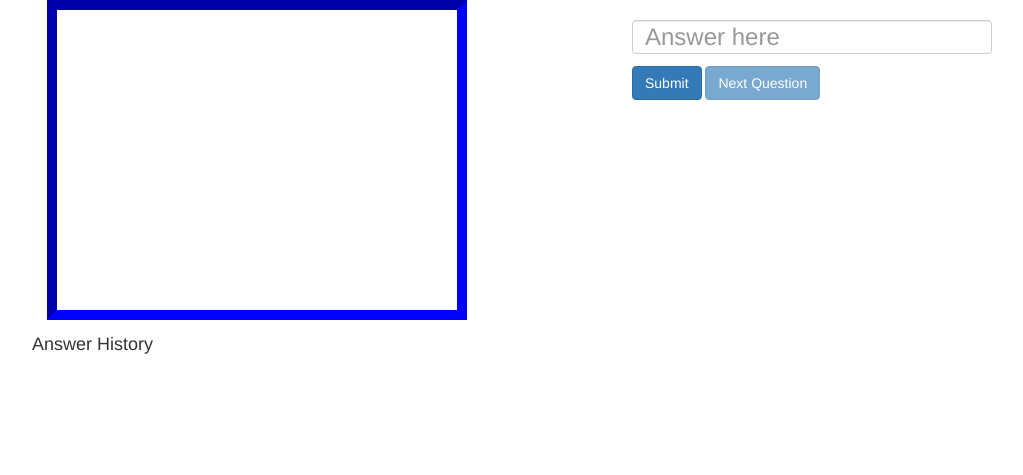
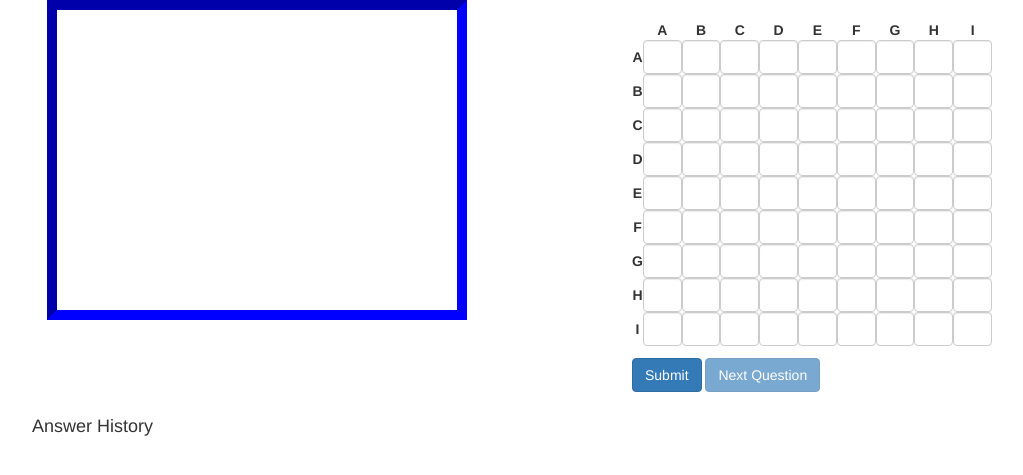
Before and after one commit to richs1000/adjacency, a PHP site: page / in a window 1280 px wide. Shown: the top 475 px of the page, without its empty margins (23-1046 px from the left). Run offline with PHP 8.4, Linux system fonts and the light colour scheme; some libraries are stand-ins or nearby versions.

Commit message:
draws adjacency matrix

```diff
--- a/app/scripts/controller.js
+++ b/app/scripts/controller.js
@@ -22,7 +22,7 @@ function GraphController() {
 		undirected: 'true',
 		weighted: 'false',
 		firstQuestion: 0,
-		lastQuestion: 3,
+		lastQuestion: 1,
 		doNotLaunch: true
 	});
 	// expose model data to Smart Sparrow
--- a/app/scripts/view.js
+++ b/app/scripts/view.js
@@ -101,7 +101,6 @@ GraphView.prototype.presentQuestion = function() {
  * on whether the answer was correct or incorrect.
  */
 GraphView.prototype.drawAnswerHistory = function(answerHistory) {
-	console.log('drawing answer history');
 	// clear the answer history display
 	$( ".answerHistory" ).empty();
 	// loop through all the items in the queue
--- a/app/styles/style.css
+++ b/app/styles/style.css
@@ -25,6 +25,15 @@ body{
 	font-size: 24px;
 }
 
+.adjacencyMatrixSquare {
+	font-size: 14px;
+	text-align: center;
+}
+
+th {
+	text-align: center;
+}
+
 #txtFeedback {
 	font-size: 24px;
 }
--- a/index.html
+++ b/index.html
@@ -5,9 +5,9 @@
     	<meta http-equiv="X-UA-Compatible" content="IE=edge">
     	<meta name="viewport" content="width=device-width, initial-scale=1">
 		<meta http-equiv="Content-Type" content="text/html; charset=UTF-8" />
+		<link rel="stylesheet" type="text/css" href="app/styles/bootstrap.min.css">
 		<link rel="stylesheet" type="text/css" href="app/styles/style.css"/>
-		<link rel="stylesheet" type="text/css" href="app/styles/bootstrap.min.css">
-		<title>Graph Theory</title>
+		<title>Adjacency Lists and Matrices</title>
 
 	</head>
 	<body>
@@ -22,7 +22,134 @@
 					<div class="col-md-4">
 						<div class="form-group">
 							<label id="lblQuestion"></label>
-							<input type="text" class="form-control" placeholder="Answer here" id="txtAnswer">
+							<div class='adjacencyMatrix'>
+								<table id='adjacencyMatrixTable'>
+									<thead>
+										<tr>
+											<td></td>
+											<th scope="col" text-align="center">A</th>
+											<th scope="col" text-align="center">B</th>
+											<th scope="col" text-align="center">C</th>
+											<th scope="col" text-align="center">D</th>
+											<th scope="col" text-align="center">E</th>
+											<th scope="col" text-align="center">F</th>
+											<th scope="col" text-align="center">G</th>
+											<th scope="col" text-align="center">H</th>
+											<th scope="col" text-align="center">I</th>
+										</tr>
+									</thead>
+									<tbody>
+										<tr>
+											<th scope="row" text-align="center">A</th>
+											<td text-align="center"><input type="text" class="form-control adjacencyMatrixSquare" id="aMS_0_0"></td>
+											<td text-align="center"><input type="text" class="form-control adjacencyMatrixSquare" id="aMS_0_1"></td>
+											<td text-align="center"><input type="text" class="form-control adjacencyMatrixSquare" id="aMS_0_2"></td>
+											<td text-align="center"><input type="text" class="form-control adjacencyMatrixSquare" id="aMS_0_3"></td>
+											<td text-align="center"><input type="text" class="form-control adjacencyMatrixSquare" id="aMS_0_4"></td>
+											<td text-align="center"><input type="text" class="form-control adjacencyMatrixSquare" id="aMS_0_5"></td>
+											<td text-align="center"><input type="text" class="form-control adjacencyMatrixSquare" id="aMS_0_6"></td>
+											<td text-align="center"><input type="text" class="form-control adjacencyMatrixSquare" id="aMS_0_7"></td>
+											<td text-align="center"><input type="text" class="form-control adjacencyMatrixSquare" id="aMS_0_8"></td>
+										</tr>
+										<tr>
+											<th scope="row">B</th>
+											<td><input type="text" class="form-control adjacencyMatrixSquare" id="aMS_1_0"></td>
+											<td><input type="text" class="form-control adjacencyMatrixSquare" id="aMS_1_1"></td>
+											<td><input type="text" class="form-control adjacencyMatrixSquare" id="aMS_1_2"></td>
+											<td><input type="text" class="form-control adjacencyMatrixSquare" id="aMS_1_3"></td>
+											<td><input type="text" class="form-control adjacencyMatrixSquare" id="aMS_1_4"></td>
+											<td><input type="text" class="form-control adjacencyMatrixSquare" id="aMS_1_5"></td>
+											<td><input type="text" class="form-control adjacencyMatrixSquare" id="aMS_1_6"></td>
+											<td><input type="text" class="form-control adjacencyMatrixSquare" id="aMS_1_7"></td>
+											<td><input type="text" class="form-control adjacencyMatrixSquare" id="aMS_1_8"></td>
+										</tr>
+										<tr>
+											<th scope="row">C</th>
+											<td><input type="text" class="form-control adjacencyMatrixSquare" id="aMS_2_0"></td>
+											<td><input type="text" class="form-control adjacencyMatrixSquare" id="aMS_2_1"></td>
+											<td><input type="text" class="form-control adjacencyMatrixSquare" id="aMS_2_2"></td>
+											<td><input type="text" class="form-control adjacencyMatrixSquare" id="aMS_2_3"></td>
+											<td><input type="text" class="form-control adjacencyMatrixSquare" id="aMS_2_4"></td>
+											<td><input type="text" class="form-control adjacencyMatrixSquare" id="aMS_2_5"></td>
+											<td><input type="text" class="form-control adjacencyMatrixSquare" id="aMS_2_6"></td>
+											<td><input type="text" class="form-control adjacencyMatrixSquare" id="aMS_2_7"></td>
+											<td><input type="text" class="form-control adjacencyMatrixSquare" id="aMS_2_8"></td>
+										</tr>
+										<tr>
+											<th scope="row">D</th>
+											<td><input type="text" class="form-control adjacencyMatrixSquare" id="aMS_3_0"></td>
+											<td><input type="text" class="form-control adjacencyMatrixSquare" id="aMS_3_1"></td>
+											<td><input type="text" class="form-control adjacencyMatrixSquare" id="aMS_3_2"></td>
+											<td><input type="text" class="form-control adjacencyMatrixSquare" id="aMS_3_3"></td>
+											<td><input type="text" class="form-control adjacencyMatrixSquare" id="aMS_3_4"></td>
+											<td><input type="text" class="form-control adjacencyMatrixSquare" id="aMS_3_5"></td>
+											<td><input type="text" class="form-control adjacencyMatrixSquare" id="aMS_3_6"></td>
+											<td><input type="text" class="form-control adjacencyMatrixSquare" id="aMS_3_7"></td>
+											<td><input type="text" class="form-control adjacencyMatrixSquare" id="aMS_3_8"></td>
+										</tr>
+										<tr>
+											<th scope="row">E</th>
+											<td><input type="text" class="form-control adjacencyMatrixSquare" id="aMS_4_0"></td>
+											<td><input type="text" class="form-control adjacencyMatrixSquare" id="aMS_4_1"></td>
+											<td><input type="text" class="form-control adjacencyMatrixSquare" id="aMS_4_2"></td>
+											<td><input type="text" class="form-control adjacencyMatrixSquare" id="aMS_4_3"></td>
+											<td><input type="text" class="form-control adjacencyMatrixSquare" id="aMS_4_4"></td>
+											<td><input type="text" class="form-control adjacencyMatrixSquare" id="aMS_4_5"></td>
+											<td><input type="text" class="form-control adjacencyMatrixSquare" id="aMS_4_6"></td>
+											<td><input type="text" class="form-control adjacencyMatrixSquare" id="aMS_4_7"></td>
+											<td><input type="text" class="form-control adjacencyMatrixSquare" id="aMS_4_8"></td>
+										</tr>
+										<tr>
+											<th scope="row">F</th>
+											<td><input type="text" class="form-control adjacencyMatrixSquare" id="aMS_5_0"></td>
+											<td><input type="text" class="form-control adjacencyMatrixSquare" id="aMS_5_1"></td>
+											<td><input type="text" class="form-control adjacencyMatrixSquare" id="aMS_5_2"></td>
+											<td><input type="text" class="form-control adjacencyMatrixSquare" id="aMS_5_3"></td>
+											<td><input type="text" class="form-control adjacencyMatrixSquare" id="aMS_5_4"></td>
+											<td><input type="text" class="form-control adjacencyMatrixSquare" id="aMS_5_5"></td>
+											<td><input type="text" class="form-control adjacencyMatrixSquare" id="aMS_5_6"></td>
+											<td><input type="text" class="form-control adjacencyMatrixSquare" id="aMS_5_7"></td>
+											<td><input type="text" class="form-control adjacencyMatrixSquare" id="aMS_5_8"></td>
+										</tr>
+										<tr>
+											<th scope="row">G</th>
+											<td><input type="text" class="form-control adjacencyMatrixSquare" id="aMS_6_0"></td>
+											<td><input type="text" class="form-control adjacencyMatrixSquare" id="aMS_6_1"></td>
+											<td><input type="text" class="form-control adjacencyMatrixSquare" id="aMS_6_2"></td>
+											<td><input type="text" class="form-control adjacencyMatrixSquare" id="aMS_6_3"></td>
+											<td><input type="text" class="form-control adjacencyMatrixSquare" id="aMS_6_4"></td>
+											<td><input type="text" class="form-control adjacencyMatrixSquare" id="aMS_6_5"></td>
+											<td><input type="text" class="form-control adjacencyMatrixSquare" id="aMS_6_6"></td>
+											<td><input type="text" class="form-control adjacencyMatrixSquare" id="aMS_6_7"></td>
+											<td><input type="text" class="form-control adjacencyMatrixSquare" id="aMS_6_8"></td>
+										</tr>
+										<tr>
+											<th scope="row">H</th>
+											<td><input type="text" class="form-control adjacencyMatrixSquare" id="aMS_7_0"></td>
+											<td><input type="text" class="form-control adjacencyMatrixSquare" id="aMS_7_1"></td>
+											<td><input type="text" class="form-control adjacencyMatrixSquare" id="aMS_7_2"></td>
+											<td><input type="text" class="form-control adjacencyMatrixSquare" id="aMS_7_3"></td>
+											<td><input type="text" class="form-control adjacencyMatrixSquare" id="aMS_7_4"></td>
+											<td><input type="text" class="form-control adjacencyMatrixSquare" id="aMS_7_5"></td>
+											<td><input type="text" class="form-control adjacencyMatrixSquare" id="aMS_7_6"></td>
+											<td><input type="text" class="form-control adjacencyMatrixSquare" id="aMS_7_7"></td>
+											<td><input type="text" class="form-control adjacencyMatrixSquare" id="aMS_7_8"></td>
+										</tr>
+										<tr>
+											<th scope="row">I</th>
+											<td><input type="text" class="form-control adjacencyMatrixSquare" id="aMS_8_0"></td>
+											<td><input type="text" class="form-control adjacencyMatrixSquare" id="aMS_8_1"></td>
+											<td><input type="text" class="form-control adjacencyMatrixSquare" id="aMS_8_2"></td>
+											<td><input type="text" class="form-control adjacencyMatrixSquare" id="aMS_8_3"></td>
+											<td><input type="text" class="form-control adjacencyMatrixSquare" id="aMS_8_4"></td>
+											<td><input type="text" class="form-control adjacencyMatrixSquare" id="aMS_8_5"></td>
+											<td><input type="text" class="form-control adjacencyMatrixSquare" id="aMS_8_6"></td>
+											<td><input type="text" class="form-control adjacencyMatrixSquare" id="aMS_8_7"></td>
+											<td><input type="text" class="form-control adjacencyMatrixSquare" id="aMS_8_8"></td>
+										</tr>
+									</tbody>
+								</table>
+							</div>
 							<button id="btnSubmit" type="button" class="btn btn-primary">Submit</button>
 							<button id="btnNextQuestion" type="button" class="btn btn-primary" disabled="true">Next Question</button>
 						</div>
```
Also changed, not shown: app/scripts/model.js (+4 -38 lines).
